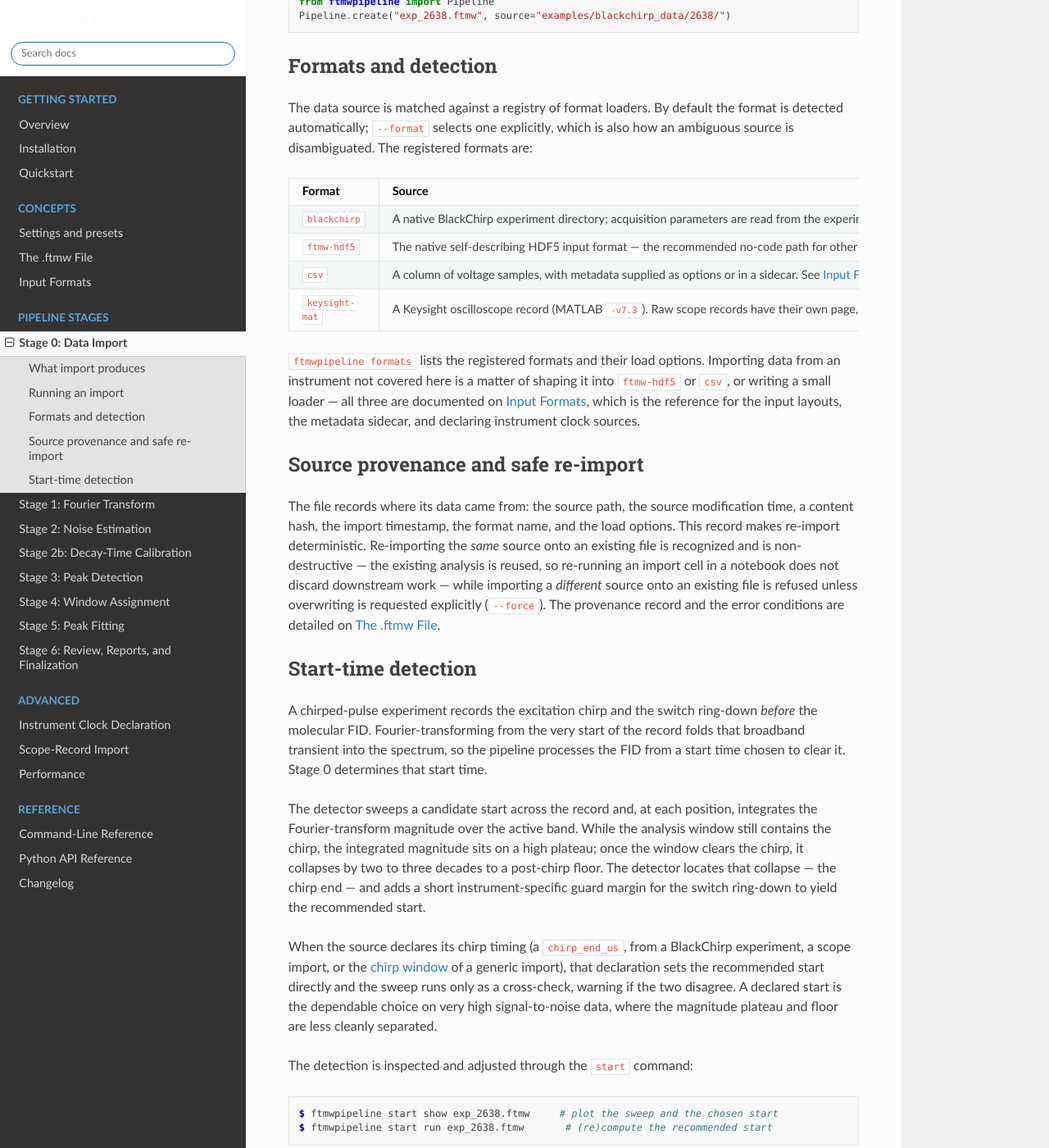
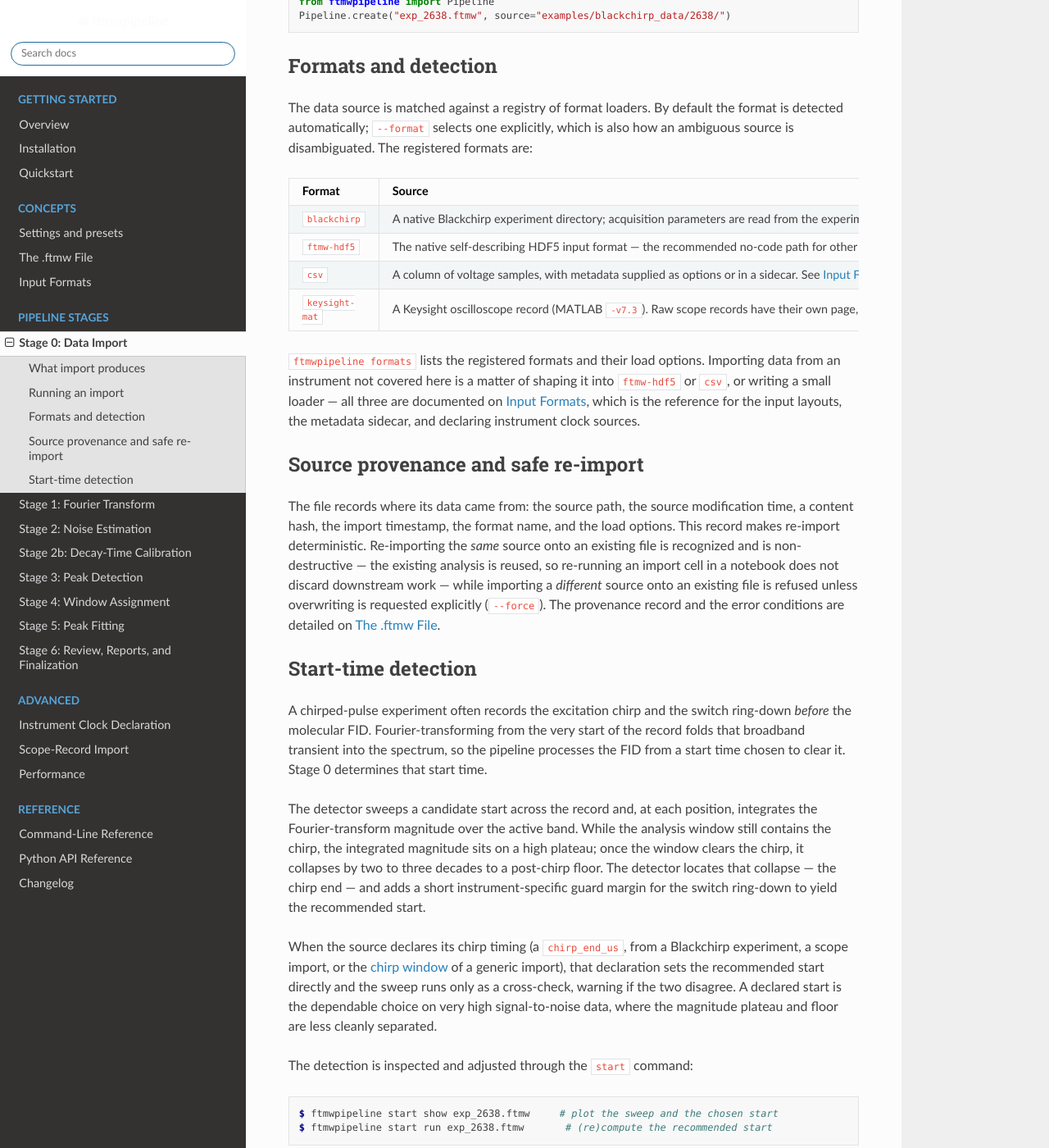
Before and after one commit to kncrabtree/ftmwpipeline, a Sphinx documentation site: the page built from docs/source/stage0_import.rst, in a window 1280 px wide and 1400 px high, scrolled down 834 px. Shown: the whole window at 82% size. Built offline with Sphinx 7.4.7 and the Read the Docs theme 3.1.0, drawn with Linux system fonts in a browser that asks for light colours.

Commit message:
Minor doc edits

```diff
--- a/docs/source/stage0_import.rst
+++ b/docs/source/stage0_import.rst
@@ -61,7 +61,7 @@
    * - Format
      - Source
    * - ``blackchirp``
-     - A native BlackChirp experiment directory; acquisition parameters are read
+     - A native Blackchirp experiment directory; acquisition parameters are read
        from the experiment's own metadata, and the instrument clock tree is
        extracted automatically.
    * - ``ftmw-hdf5``
@@ -101,7 +101,7 @@
 Start-time detection
 --------------------
 
-A chirped-pulse experiment records the excitation chirp and the switch
+A chirped-pulse experiment often records the excitation chirp and the switch
 ring-down *before* the molecular FID. Fourier-transforming from the very start
 of the record folds that broadband transient into the spectrum, so the pipeline
 processes the FID from a start time chosen to clear it. Stage 0 determines that
@@ -115,7 +115,7 @@
 end — and adds a short instrument-specific guard margin for the switch ring-down
 to yield the recommended start.
 
-When the source declares its chirp timing (a ``chirp_end_us``, from a BlackChirp
+When the source declares its chirp timing (a ``chirp_end_us``, from a Blackchirp
 experiment, a scope import, or the :ref:`chirp window <input-chirp-window>` of a
 generic import), that declaration sets the recommended start directly and the
 sweep runs only as a cross-check, warning if the two disagree. A declared start
```
